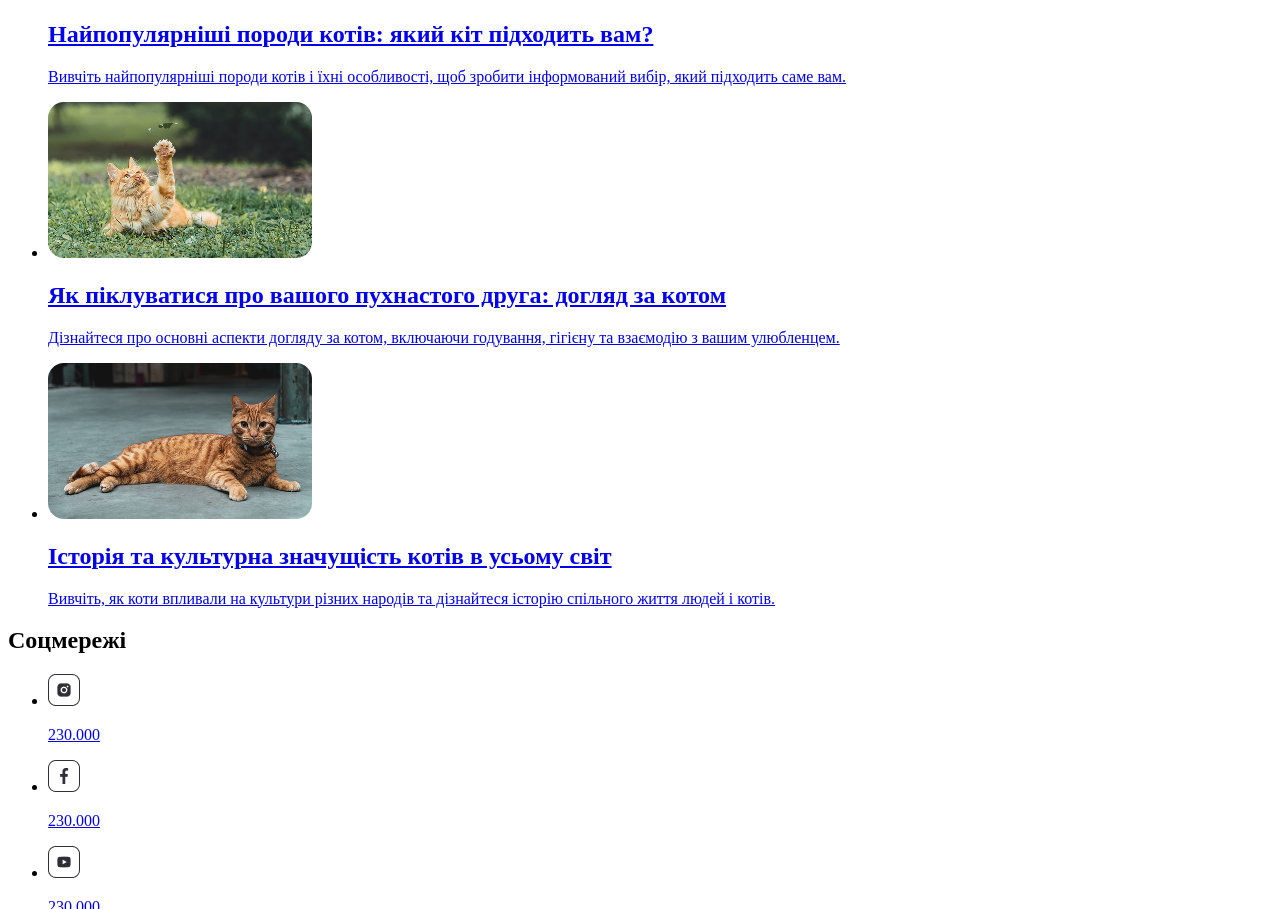
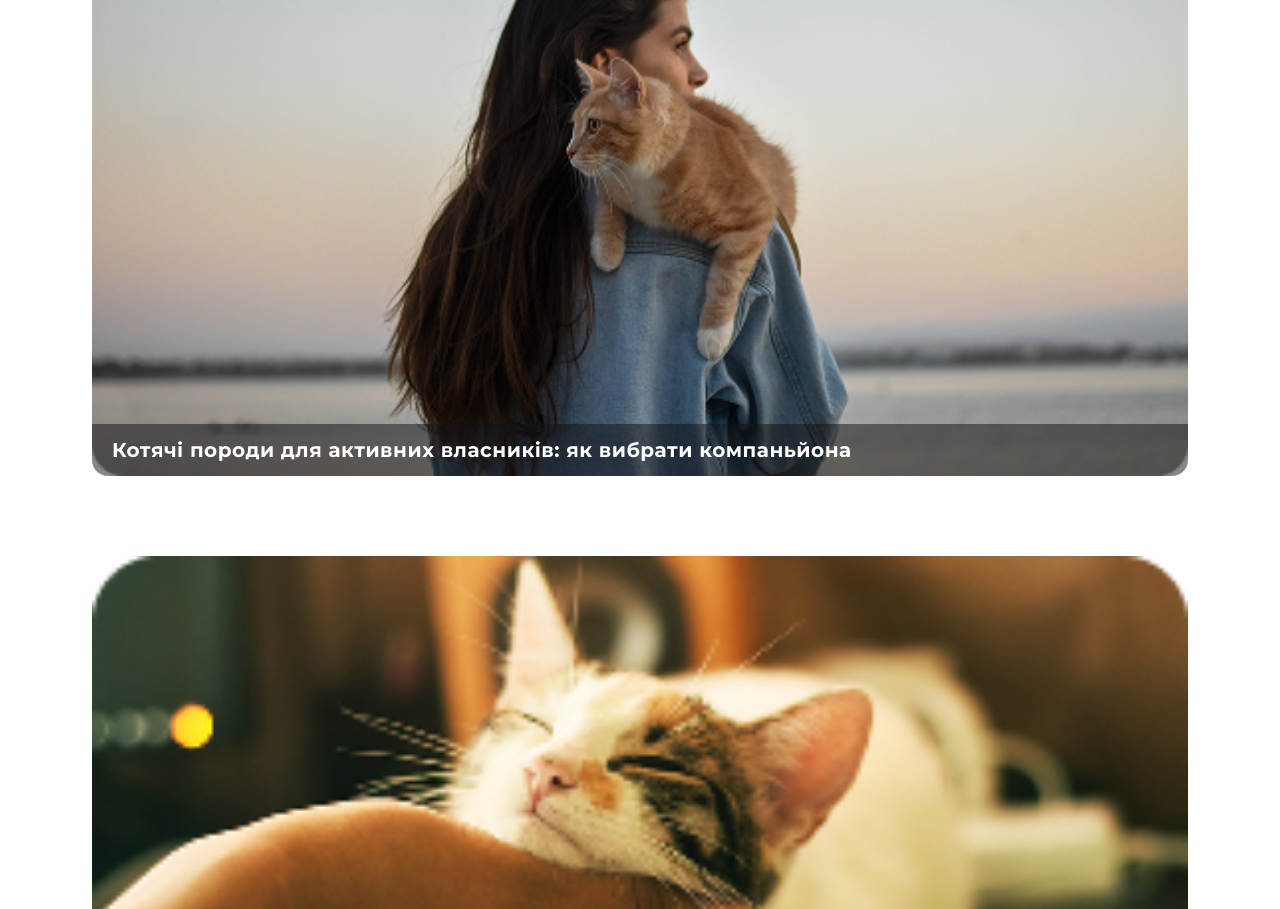
Before and after one commit to OlenaHlu/Kotodim, a plain HTML site: page index.html in a window 1280 px wide. Shown: the part 1891-2800 px from the top of the page. Drawn offline with Linux system fonts and the light colour scheme.

Commit message:
added base css styles

```diff
--- a/styles.css
+++ b/styles.css
@@ -1 +1,130 @@
-/* @import "./styleguide.css"; */
+@import "./styleguide.css";
+
+.header {
+  background-color: var(--common-white);
+  padding: 16px 0;
+}
+
+.logo {
+  display: block;
+  width: 24px;
+  height: 24px;
+}
+
+.label {
+  color: var(--orange);
+  font-family: var(--common-font);
+  font-size: 24px;
+  font-weight: 700;
+  line-height: 40px;
+  letter-spacing: 0.5px;
+}
+
+.main {
+  background-color: var(--common-white);
+  padding-bottom: 96px;
+}
+
+.container {
+  max-width: 1128px;
+  margin: auto;
+  padding: 0 16px;
+}
+
+.posts {
+  margin-bottom: 80px;
+}
+
+.post > a {
+  position: relative;
+  color: var(--common-white);
+}
+
+.overlay {
+  border-radius: 0px 0px 16px 16px;
+  background-color: rgba(18, 18, 22, 0.5);
+  padding: 12px 20px;
+  position: absolute;
+  left: 0;
+  bottom: 0;
+  width: 100%;
+}
+
+@media (min-width: 1440px) {
+  .overlay {
+    padding: 24px 48px;
+  }
+}
+
+.post-title {
+  color: var(--common-white);
+  font-family: var(--common-font);
+}
+
+.blog-link {
+  color: var(--common-black);
+}
+
+.blog-title {
+  color: var(--grey, #2c2c2c);
+  font-family: var(--common-font);
+  margin-bottom: 12px;
+}
+
+.blog-text {
+  color: var(--grey, #2c2c2c);
+  font-family: var(--common-font);
+  font-size: 16px;
+  line-height: 24px;
+  letter-spacing: 0.5px;
+}
+
+.socials-title {
+  color: var(--grey, #2c2c2c);
+  font-family: var(--common-font);
+  margin-bottom: 24px;
+}
+
+.social-link {
+  padding: 8px;
+  color: var(--common-black, #2f2f37);
+  border-radius: 16px;
+  font-family: var(--common-font);
+  font-size: 16px;
+  line-height: 24px;
+  letter-spacing: 0.5px;
+}
+
+.socials-item:nth-child(1) .social-link {
+  background-color: var(--navy);
+}
+
+.socials-item:nth-child(2) .social-link {
+  background-color: var(--pink);
+}
+
+.socials-item:nth-child(3) .social-link {
+  background-color: var(--scarlet);
+}
+
+.socials-item:nth-child(4) .social-link {
+  background-color: var(--turquoise);
+}
+
+.socials-item:nth-child(5) .social-link {
+  background-color: var(--yellow);
+}
+
+.socials-item:nth-child(6) .social-link {
+  background-color: var(--lilac);
+}
+
+.video-title {
+  color: var(--grey, #2c2c2c);
+  font-family: var(--common-font);
+}
+
+.footer {
+  padding: 16px;
+  background-color: var(--blue-light);
+}
```
